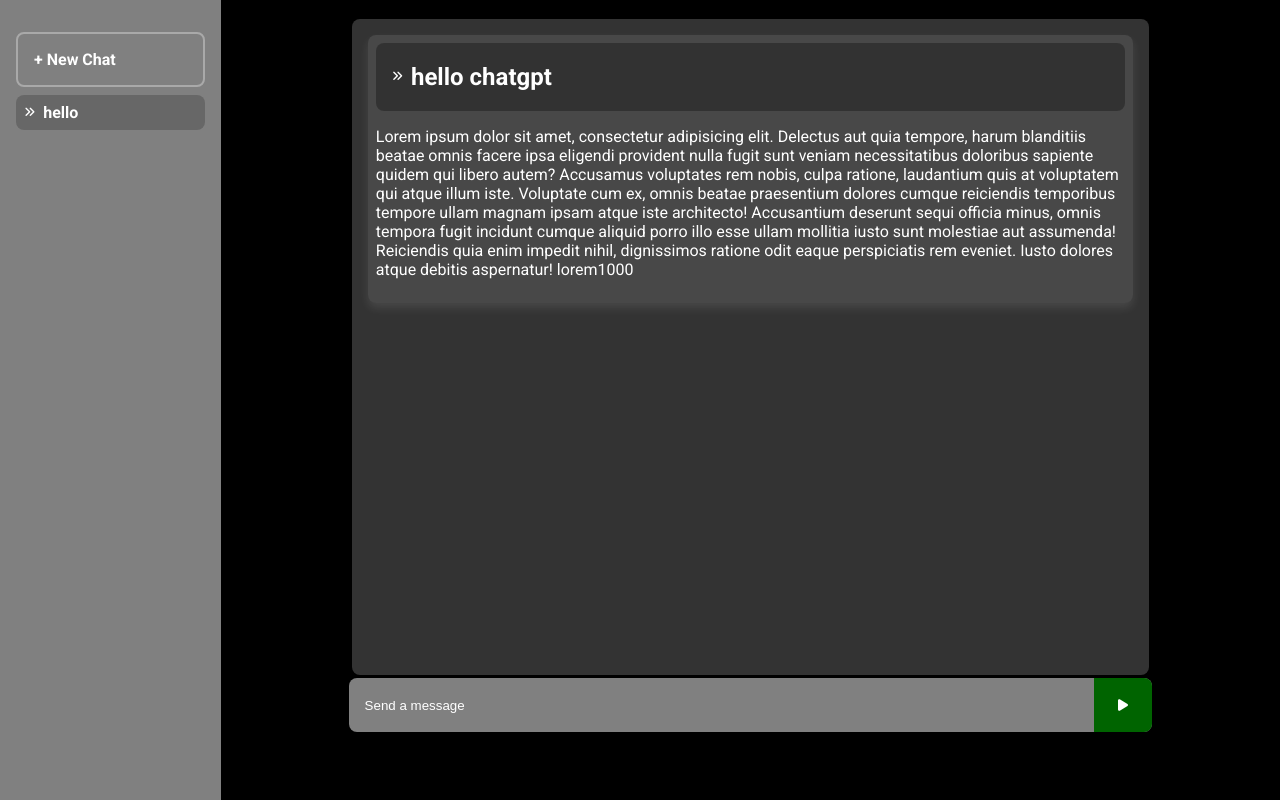
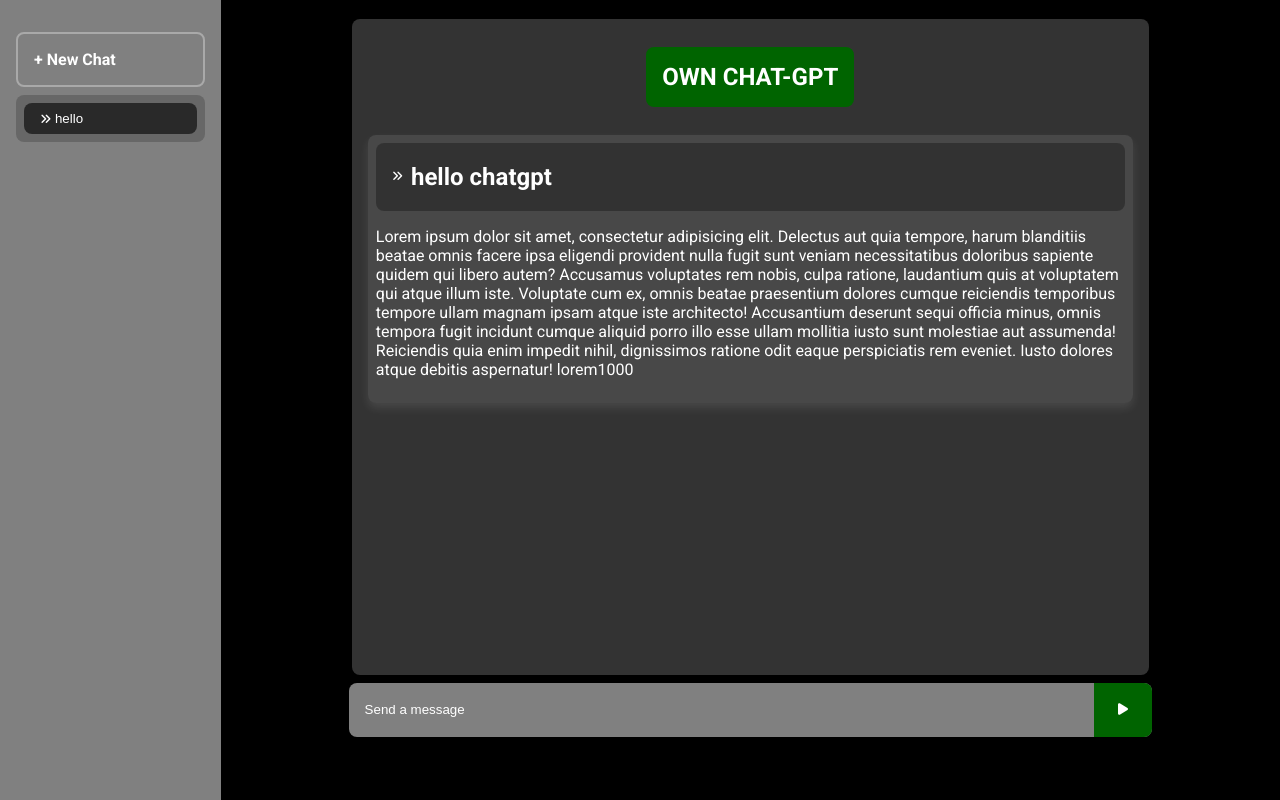
Before and after one commit to md-rasel-mahmud/own-chat-gpt, a plain HTML site: page index.html in a window 1280 px wide. Drawn offline with Linux system fonts and the light colour scheme.

Commit message:
Optimize code and design. Start javascript

```diff
--- a/css/style.css
+++ b/css/style.css
@@ -1,11 +1,13 @@
 /* Import google Roboto font  */
 @import url("https://fonts.googleapis.com/css2?family=Roboto:ital,wght@0,100;0,400;0,500;0,700;0,900;1,400;1,500;1,700&display=swap");
 
+/* Body style  */
 body {
   margin: 0;
   padding: 0;
   font-family: "Roboto", sans-serif;
 }
+/* universal style  */
 * {
   transition: all 500ms ease;
 }
@@ -15,7 +17,7 @@ section {
   min-height: 100vh;
 }
 
-/* Sidebar area start  */
+/* ================= Sidebar area start ================= */
 aside {
   background-color: gray;
   padding: 2rem 1rem;
@@ -38,29 +40,42 @@ aside {
   border-radius: 0.5rem;
   color: white;
 }
+.new-chat h4 {
+    margin: 0;
+    padding: 0;
+}
 .new-chat:hover {
   background-color: rgba(0, 0, 0, 0.5);
   cursor: pointer;
-}
-h4 {
-  padding: 0;
-  margin: 0;
 }
 
 .prompt-history {
     background-color: rgba(0, 0, 0, 0.2);
     color: white;
-  padding: 0.5rem;
     border-radius: 0.5rem;
     margin: 0.5rem 0;
     display: flex;
     gap: 0.5rem;
     align-items: center;
+    justify-content: stretch;
+    padding: 0.5rem;
 }
 
-/* Sidebar area end */
+.prompt-history-btn{
+    border: none;
+    display: block;
+    flex-grow: 1;
+    border-radius: .5rem;
+    padding: .5rem 1rem;
+    cursor: pointer;
+    background-color: rgba(0, 0, 0, .6);
+    color: white;
+    text-align: left;
+}
 
-/* Main area start  */
+/* ================= Sidebar area end ================= */
+
+/* ================= Main area start ================= */
 main {
   flex-grow: 1;
   padding: 1rem 10%;
@@ -76,6 +91,16 @@ main {
   padding: 0.5rem;
   margin: 0.2rem;
   border-radius: 0.5rem;
+  display: flex;
+  align-items: center;
+  flex-direction: column;
+}
+
+.conversation h1 {
+    color: white;
+    padding: 1rem;
+    border-radius: .5rem;
+    background-color: darkgreen;
 }
 
 article {
@@ -96,14 +121,14 @@ article {
 }
 .prompt-form {
   background-color: gray;
-  margin: 0.2rem auto;
+  margin: 0.5rem auto;
   padding: 0;
   display: flex;
   border-radius: 0.5rem;
   overflow: hidden;
 }
 
-/* placeholder style  */
+/*  placeholder style  */
 ::placeholder {
   color: white;
 }
@@ -124,9 +149,9 @@ article {
   padding: 0 1.5rem;
 }
 
-/* Main area end */
+/* ================= Main area end ================= */
 
-/* scrollbar style start */
+/* ================= scrollbar style start ================= */
 
 #scrollbar-style::-webkit-scrollbar-track {
   -webkit-box-shadow: inset 0 0 6px rgba(0, 0, 0, 0.3);
@@ -148,4 +173,4 @@ article {
   overflow-y: auto;
 }
 
-/* scrollbar style start */
+/* ================= scrollbar style start ================= */
--- a/index.html
+++ b/index.html
@@ -16,8 +16,10 @@
           <h4>+ New Chat</h4>
         </div>
         <div class="prompt-history">
-          <i class="fa-solid fa-angles-right prompt-icon"></i>
-          <h4>hello</h4>
+          <button class="prompt-history-btn">
+            <i class="fa-solid fa-angles-right prompt-icon"></i>
+            hello
+          </button>
         </div>
       </aside>
       <!-- Sidebar area End -->
@@ -25,6 +27,7 @@
       <!-- Main area start  -->
       <main>
         <div id="scrollbar-style" class="scrollbar conversation">
+          <h1>OWN CHAT-GPT</h1>
           <article>
             <div class="prompt-message">
               <i class="fa-solid fa-angles-right prompt-icon"></i>
--- a/js/app.js
+++ b/js/app.js
@@ -0,0 +1,32 @@
+//NOTE: I am using this api key for demo purpose so I am showing this apiKey publicly. But whenever I use this API key in production I will use the API key by environment variable.
+const apiKey = "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";
+
+/**
+ * TODO:
+ * Write JavaScript code for user input:
+    Add an event listener to capture user input from the input box.
+    Store the user's message in a variable or data structure.
+    Trigger a function to handle the user's message.
+ * Implement API request handling:
+    Use the fetch() or XMLHttpRequest API to send a POST request to the ChatGPT API endpoint.
+    Include the necessary headers, including the API key, in the request.
+    Pass the user's message as the input for the API request.
+    Handle the API response and extract the generated model response.
+ * Update the conversation interface:
+    Append the user's message and generated model response to the chat area.
+    Format and style the conversation history to distinguish between user and model messages.
+    Scroll the chat area to the bottom to show the latest messages.
+ * Test the application:
+    Test the application by sending different messages and verifying the responses.
+    Check for any errors or unexpected behavior.
+    Debug and fix issues as needed.
+ * Refactor and optimize the code:
+    Review and optimize the JavaScript code for efficiency and readability.
+    Consider modularizing the code into separate functions or modules.
+    Remove any redundant or unused code.
+    Ensure that the code follows best practices and is maintainable.
+ * Document the code:
+    Add comments to explain important implementation details.
+    Provide usage instructions for running the application.
+    Include any specific instructions for obtaining and using the API key.
+ * */
```
Also changed, not shown: 1 other file. Lines whose indentation alone changed are shown as unchanged.
